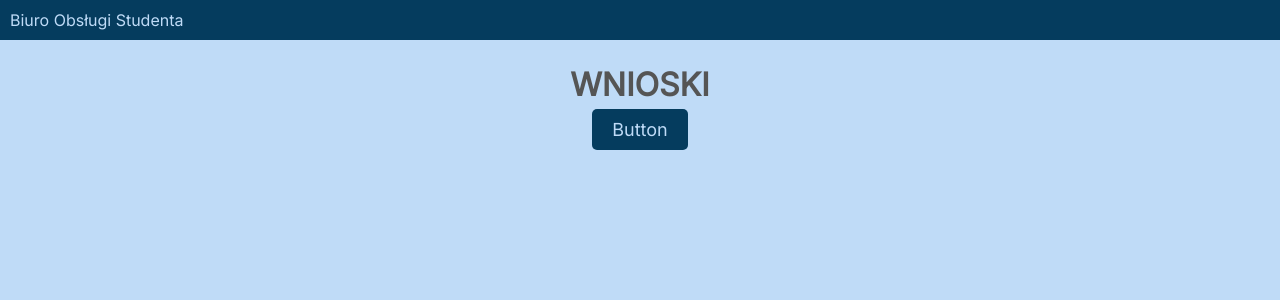
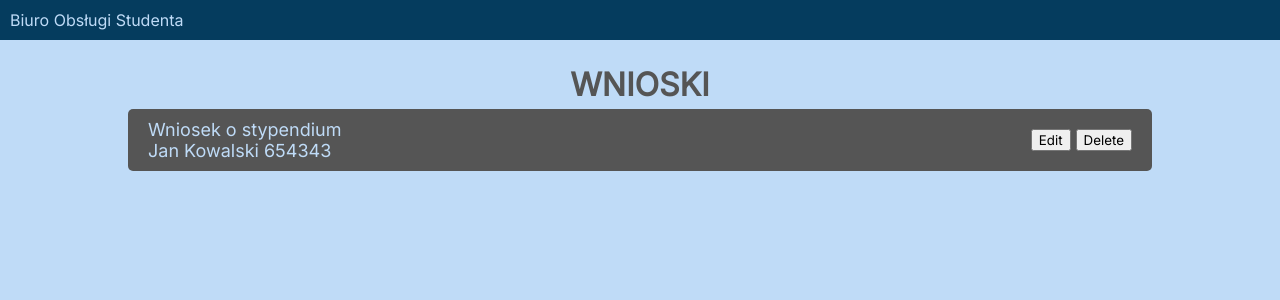
Before and after one commit to W1NZ/vue-project-CRUD, a Nuxt app: page / in a window 1280 px wide. Shown: the top 300 px of the page. Built offline with nearby package versions, Linux system fonts and the light colour scheme.

Commit message:
Created list elements

```diff
--- a/app.vue
+++ b/app.vue
@@ -2,6 +2,17 @@
   <header>Biuro Obsługi Studenta</header>
   <main>
     <h1>WNIOSKI</h1>
-    <button class="button">Button</button>
+    <div class="list">
+      <div class="list-element">
+        <span>
+          <div class="title">Wniosek o stypendium</div>
+          <div class="info">Jan Kowalski 654343</div>
+        </span>
+        <div class="buttons">
+          <button>Edit</button>
+          <button>Delete</button>
+        </div>
+      </div>
+    </div>
   </main>
 </template>
--- a/assets/style.scss
+++ b/assets/style.scss
@@ -24,29 +24,30 @@ main {
     margin: 5px;
   }
 }
-.button {
-  display: inline-block;
+.list-element {
+  display: flex;
   padding: 10px 20px;
-  background-color: #053c5e;
+  width: 80vw;
+  background-color: #555;
   color: #bfdbf7;
   text-decoration: none;
-  border: none;
   border-radius: 5px;
-  cursor: pointer;
-  transition: background-color 0.3s ease-in-out;
-  &:hover {
-    background-color: #0049b2;
+  .buttons {
+    display: flex;
+    align-items: center;
+    margin-left: auto;
+    gap: 5px;
   }
 }
 
 @media (min-width: 1024px) {
-  .button {
+  .list {
     font-size: 18px;
   }
 }
 
 @media (max-width: 767px) {
-  .button {
+  .list {
     font-size: 20px;
   }
 }
```
